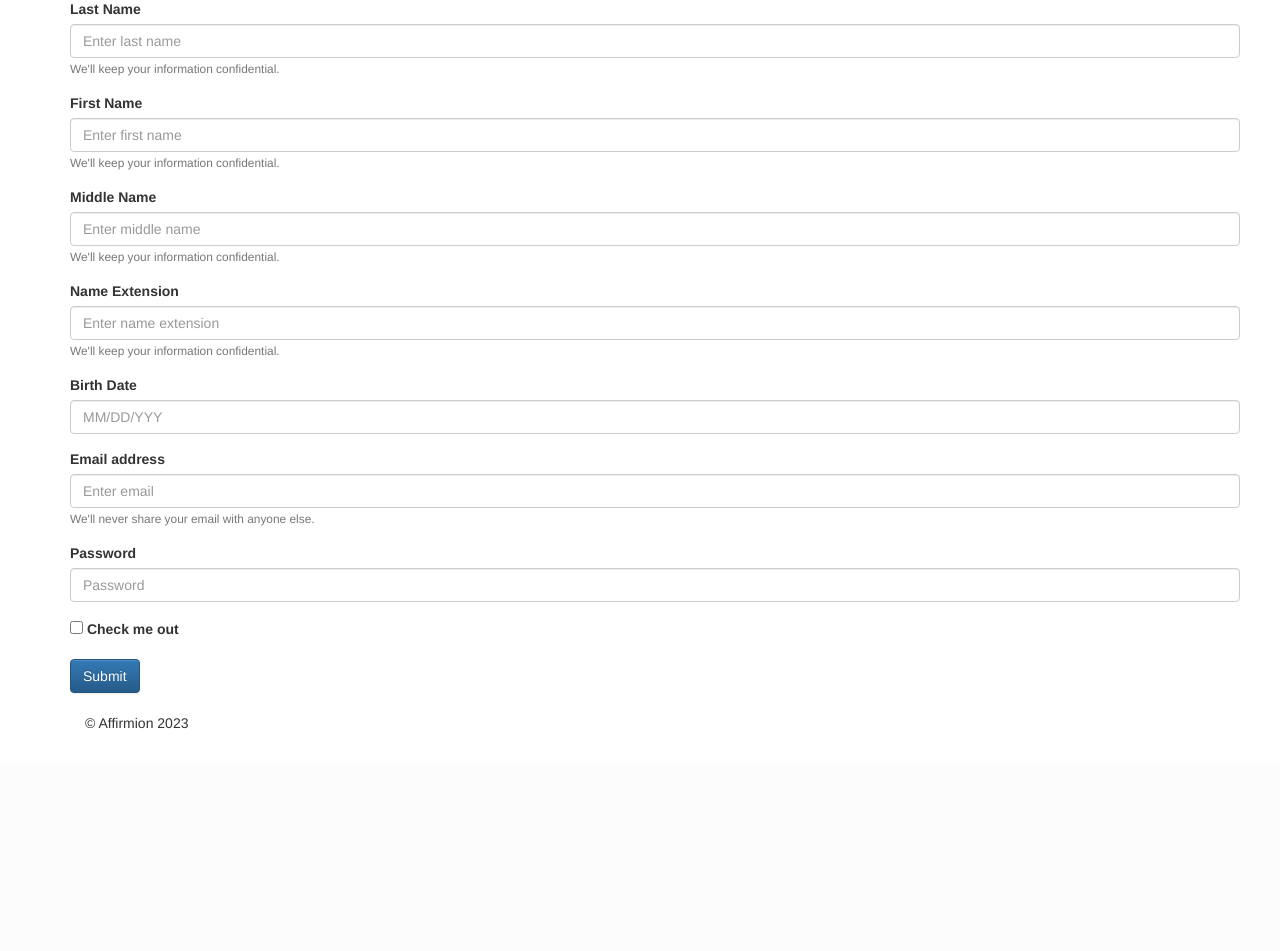
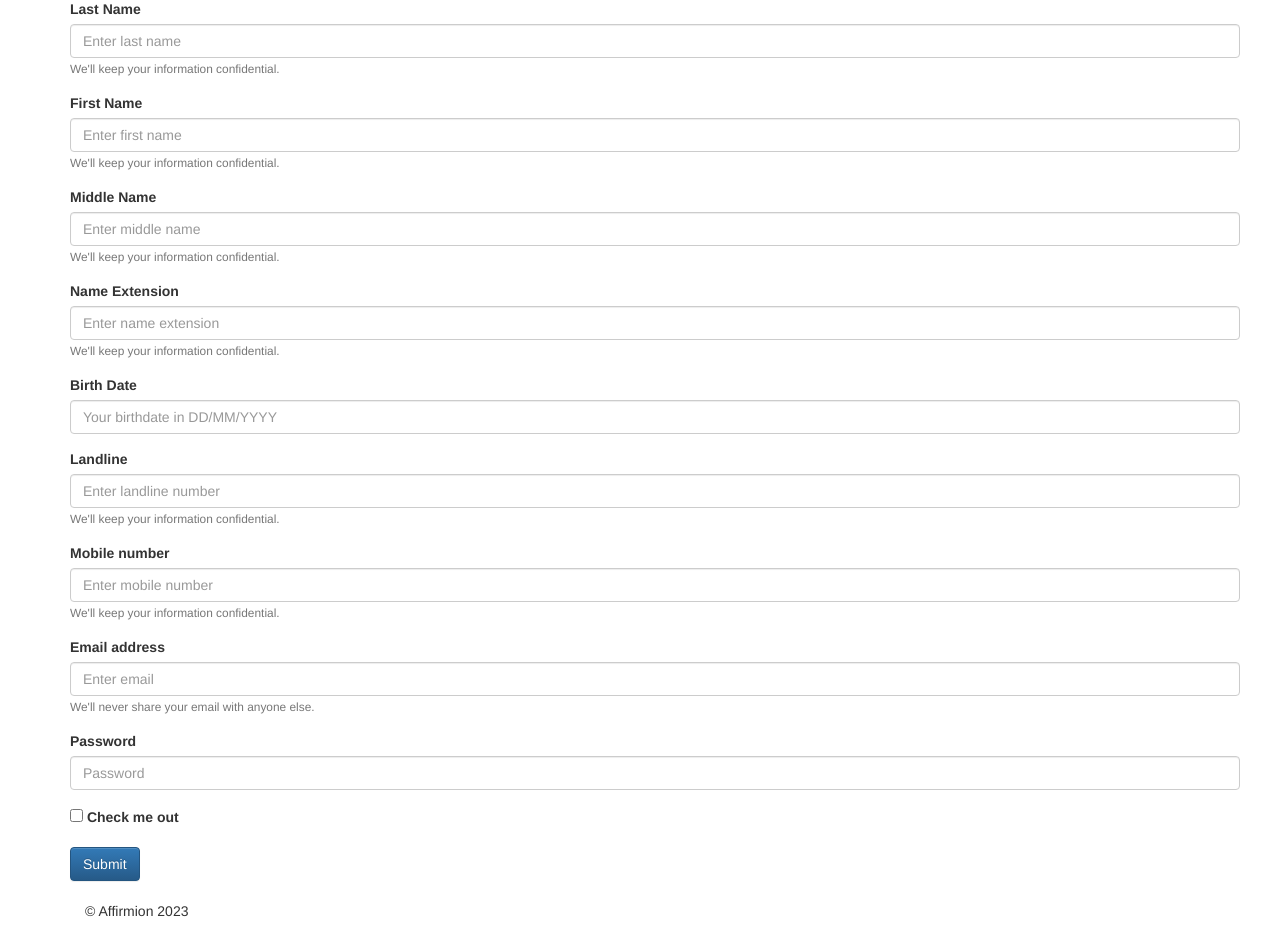
Before and after one commit to titomarifrancis/e-census, a PHP site: page /register.php in a window 1280 px wide. Shown: the part 141-1092 px from the top of the page. Before the commit the page ends 870 px from the top, so only its background shows below. Run offline with PHP 8.4, Linux system fonts and the light colour scheme; some libraries are stand-ins or nearby versions.

Commit message:
more UI refinement for user registration

```diff
--- a/register.php
+++ b/register.php
@@ -8,29 +8,41 @@ include 'template/header.php';
       <br/>
 <form>
   <div class="form-group">
-    <label for="exampleInputEmail1">Last Name</label>
+    <label for="lastname">Last Name</label>
     <input type="text" class="form-control" id="lastname" aria-describedby="lastnameHelp" placeholder="Enter last name">
     <small id="lastnameHelp" class="form-text text-muted">We'll keep your information confidential.</small>
   </div>
   <div class="form-group">
-    <label for="exampleInputEmail1">First Name</label>
+    <label for="firstname">First Name</label>
     <input type="text" class="form-control" id="firstname" aria-describedby="firstnameHelp" placeholder="Enter first name">
     <small id="firstnameHelp" class="form-text text-muted">We'll keep your information confidential.</small>
   </div>
     <div class="form-group">
-    <label for="exampleInputEmail1">Middle Name</label>
-    <input type="text" class="form-control" id="lastname" aria-describedby="midnameHelp" placeholder="Enter middle name">
+    <label for="midname">Middle Name</label>
+    <input type="text" class="form-control" id="midname" aria-describedby="midnameHelp" placeholder="Enter middle name">
     <small id="midnameHelp" class="form-text text-muted">We'll keep your information confidential.</small>
   </div>
 	<div class="form-group">
-    <label for="exampleInputEmail1">Name Extension</label>
+    <label for="extname">Name Extension</label>
     <input type="text" class="form-control" id="extname" aria-describedby="extnameHelp" placeholder="Enter name extension">
     <small id="extnameHelp" class="form-text text-muted">We'll keep your information confidential.</small>
   </div>
 	<div class="form-group"> <!-- Date input -->
-        <label class="control-label" for="date">Birth Date</label>
-        <input class="form-control" id="date" name="date" placeholder="MM/DD/YYY" type="text"/>
+        <label class="control-label" for="birthdate">Birth Date</label>
+        <input class="form-control" id="birthdate" name="date" placeholder="Your birthdate in DD/MM/YYYY" type="text"/>
       </div>
+	<div class="form-group">
+    <label for="exampleInputEmail1">Landline</label>
+    <input type="text" class="form-control" id="extname" aria-describedby="landlineHelp" placeholder="Enter landline number">
+    <small id="landlineHelp" class="form-text text-muted">We'll keep your information confidential.</small>
+  </div>
+	<div class="form-group">
+    <label for="exampleInputEmail1">Mobile number</label>
+    <input type="text" class="form-control" id="extname" aria-describedby="extnameHelp" placeholder="Enter mobile number">
+    <small id="extnameHelp" class="form-text text-muted">We'll keep your information confidential.</small>
+  </div>
+
+
   <div class="form-group">
     <label for="exampleInputEmail1">Email address</label>
     <input type="email" class="form-control" id="exampleInputEmail1" aria-describedby="emailHelp" placeholder="Enter email">
--- a/template/footer.php
+++ b/template/footer.php
@@ -15,7 +15,7 @@
       var date_input=$('input[name="date"]'); //our date input has the name "date"
       var container=$('.bootstrap-iso form').length>0 ? $('.bootstrap-iso form').parent() : "body";
       var options={
-        format: 'mm/dd/yyyy',
+        format: 'dd/mm/yyyy',
         container: container,
         todayHighlight: true,
         orientation: 'bottom right',
```
